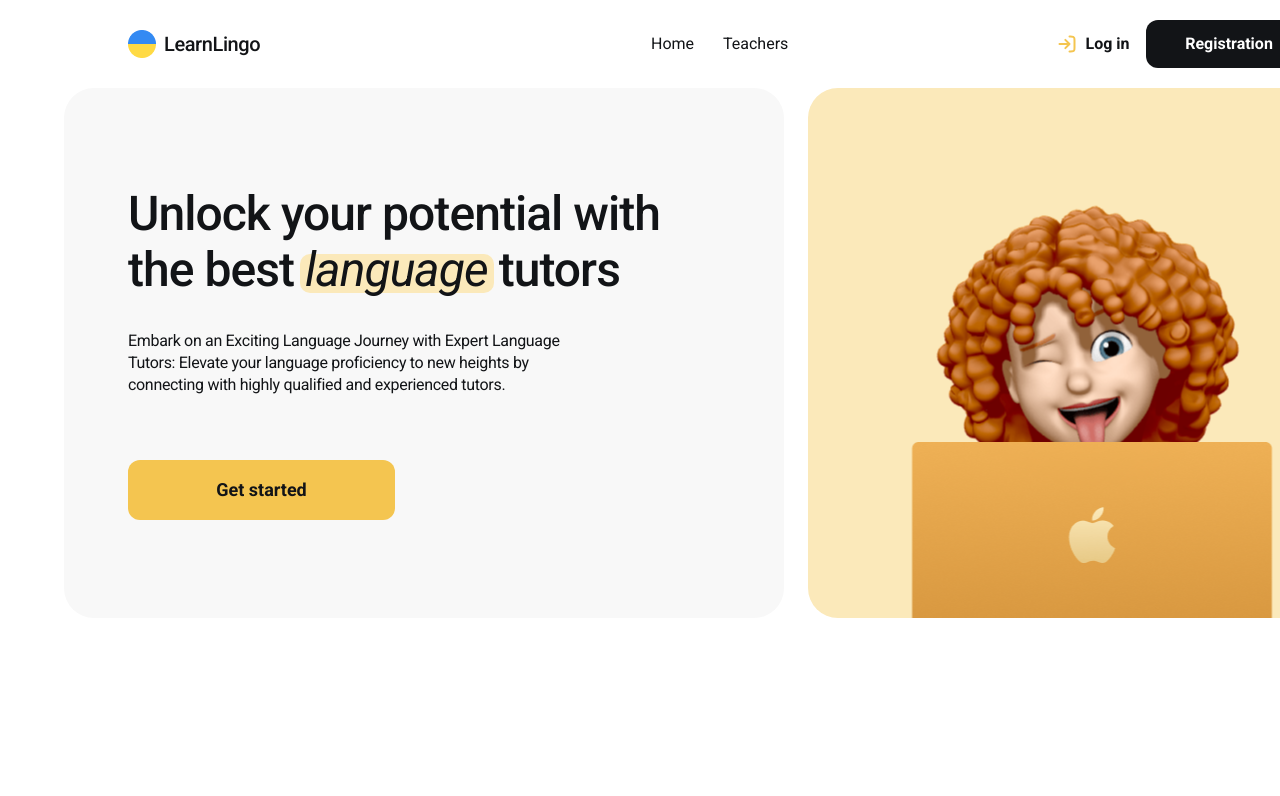
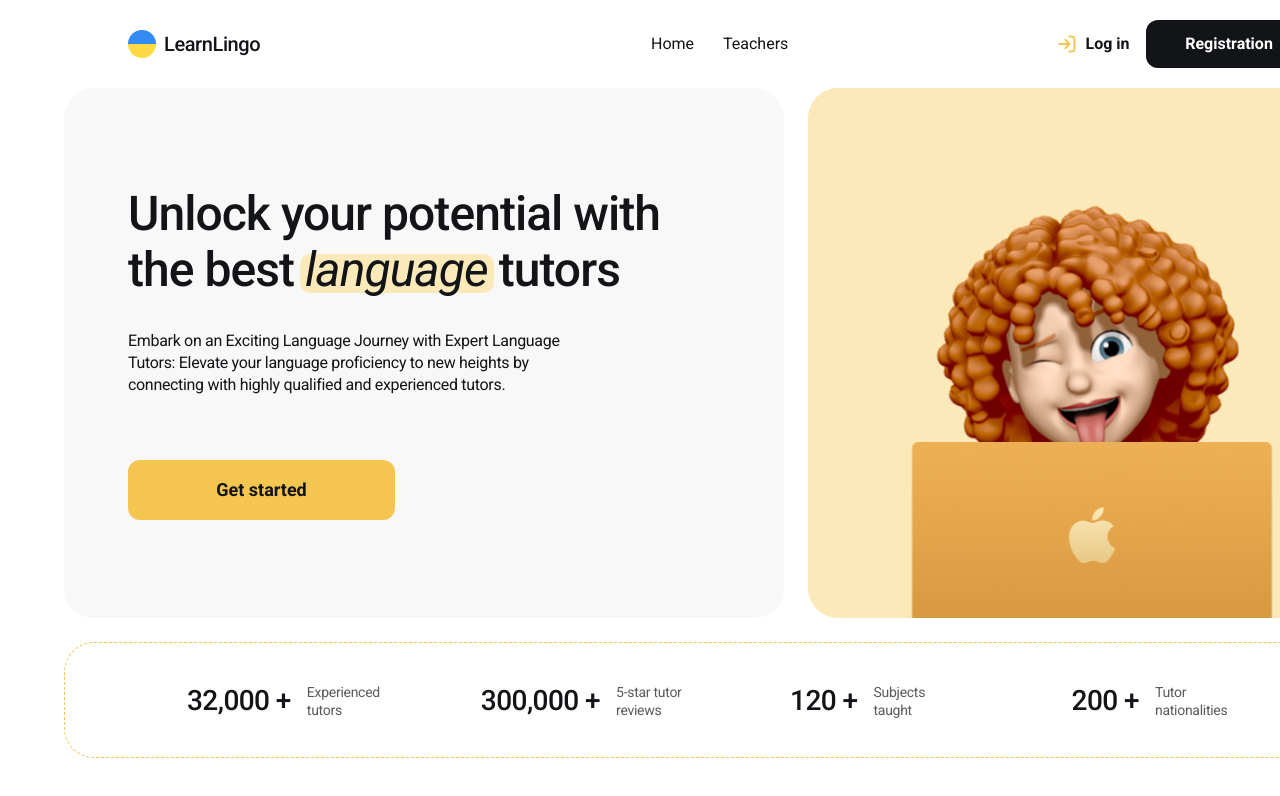
Before and after one commit to OlehKotov/LearnLingo, a React (Vite) app: page / in a window 1280 px wide. Shown: the top 796 px of the page. Built offline with nearby package versions, Linux system fonts and the light colour scheme.

Commit message:
Create Footer

```diff
--- /dev/null
+++ b/src/components/Footer/Footer.jsx
@@ -0,0 +1,31 @@
+import React from "react";
+import css from "./Footer.module.css";
+
+const Footer = () => {
+  return (
+    <footer className={css.footer}>
+      <ul className={css.tutorList}>
+        <li className={css.tutorItem}>
+          <div className={css.tutorCount}>32,000 +</div>
+          <div className={css.tutorName}>Experienced tutors</div>
+        </li>
+        <li className={css.tutorItem}>
+          <div className={css.tutorCount}>300,000 +</div>
+          <div className={css.tutorName}>5-star tutor reviews</div>
+        </li>
+        <li className={css.tutorItem}>
+          <div className={css.tutorCount}>120 +</div>
+          <div className={css.tutorName}>
+            Subjects <br /> taught
+          </div>
+        </li>
+        <li className={css.tutorItem}>
+          <div className={css.tutorCount}>200 +</div>
+          <div className={css.tutorName}>Tutor nationalities</div>
+        </li>
+      </ul>
+    </footer>
+  );
+};
+
+export default Footer;
--- /dev/null
+++ b/src/components/Footer/Footer.module.css
@@ -0,0 +1,38 @@
+.footer {
+  margin: 24px 64px 32px 64px;
+  border: 1.5px dashed #f4c550;
+  border-radius: 30px;
+  width: 1312px;
+  height: 116px;
+}
+
+.tutorList {
+  padding: 40px 122px;
+  display: grid;
+  grid-template-columns: repeat(4, 1fr);
+  gap: 100px;
+}
+
+.tutorItem {
+  display: flex;
+  gap: 16px;
+  align-items: center;
+}
+
+.tutorCount {
+  font-weight: 500;
+  font-size: 28px;
+  line-height: 114%;
+  letter-spacing: -0.02em;
+  color: #121417;
+  white-space: nowrap;
+}
+
+.tutorName {
+  font-weight: 400;
+  font-size: 14px;
+  line-height: 129%;
+  letter-spacing: -0.02em;
+  color: rgba(18, 20, 23, 0.7);
+  min-width: 74px;
+}
--- a/src/index.css
+++ b/src/index.css
@@ -1,4 +1,3 @@
-
 body {
   font-family: "Roboto", sans-serif;
   line-height: 1.5;
@@ -16,6 +15,7 @@ p {
 
 ul,
 ol {
+  list-style-type: none;
   margin: 0;
   padding: 0;
 }
--- a/src/pages/Home/Home.jsx
+++ b/src/pages/Home/Home.jsx
@@ -1,12 +1,14 @@
 import React from 'react'
 import Header from '../../components/Header/Header'
 import Main from '../../components/Main/Main'
+import Footer from '../../components/Footer/Footer'
 
 const Home = () => {
   return (
     <div>
         <Header />
         <Main />
+        <Footer />
     </div>
   )
 }
```
Also changed, not shown: src/components/Main/Main.jsx (+14 -3 lines).
